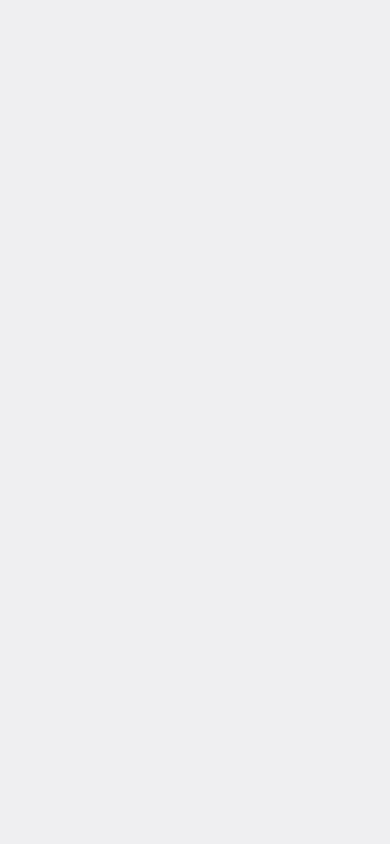
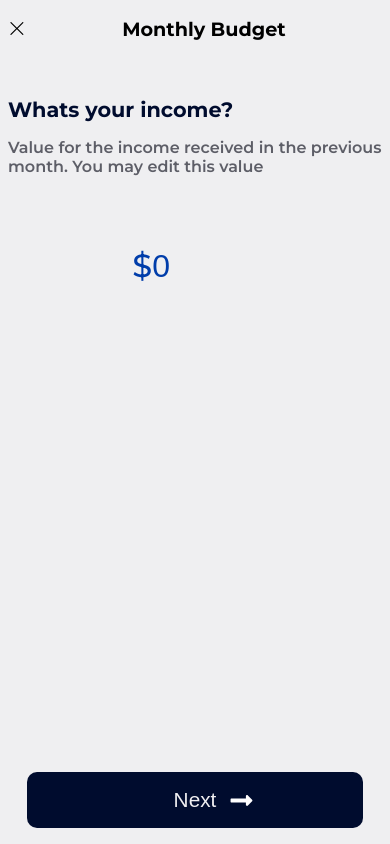
Before and after one commit to akdog/expense-wise, a React (Vite) app: page / in a window 390 px wide. Built offline with nearby package versions, Linux system fonts and the light colour scheme.

Commit message:
Fixed Mobile Routers

```diff
--- a/src/mobile/components/HomeSavings.tsx
+++ b/src/mobile/components/HomeSavings.tsx
@@ -30,7 +30,7 @@ const HomeSavings = () => {
           <FaPlus size="35" />
         </Link>
       </div>
-      {state.goals.length >= 2 ? (
+      {state.goals.length >= 0 ? (
         state.goals.map((item) => (
           <SavedSavings name={item.name} amount={item.amount} />
         ))
--- a/src/mobile/components/StatDetails.tsx
+++ b/src/mobile/components/StatDetails.tsx
@@ -10,7 +10,7 @@ const StatDetails = () => {
 
   return (
     <Main>
-      {state.transaction.length <= 1 ? (
+      {state.transaction.length <= 0 ? (
         <h1>No Transactions</h1>
       ) : (
         <>
--- a/src/mobile/pages/BudgetPage.tsx
+++ b/src/mobile/pages/BudgetPage.tsx
@@ -1,24 +1,24 @@
+import { useNavigate } from "react-router-dom";
 import { useEffect, useState } from "react";
 
 import styled from "styled-components";
 import Header from "../components/Header";
 import Text from "../components/Text";
-import ButtonC from "../components/ButtonC";
+
+//Import Icons
+import { FaLongArrowAltRight } from "react-icons/fa";
 
 //Import Redux
 import { useDispatch, useSelector } from "react-redux";
 import { RootState } from "../../state/store";
 import { handleBudget } from "../../state/Income/incomeSlice";
 
-type Props = {
-  pageNumberAsNumber: number;
-};
-
-const BudgetPage = ({ pageNumberAsNumber }: Props) => {
+const BudgetPage = () => {
   const income = useSelector((state: RootState) => state.income.income);
   const [budgetPercentage, setBudgetPercentage] = useState<number>(50);
 
   const dispatch = useDispatch();
+  const navigate = useNavigate();
 
   const handleBudgetChange = (e: React.ChangeEvent<HTMLInputElement>) => {
     setBudgetPercentage(Number(e.target.value));
@@ -28,6 +28,10 @@ const BudgetPage = ({ pageNumberAsNumber }: Props) => {
     const calculatedBudget = (income * budgetPercentage) / 100;
     dispatch(handleBudget(calculatedBudget));
   }, [dispatch, income, budgetPercentage]);
+
+  const handleNavigate = () => {
+    navigate("/create-budget");
+  };
 
   return (
     <Main>
@@ -55,10 +59,25 @@ const BudgetPage = ({ pageNumberAsNumber }: Props) => {
         />
         <p>{`${budgetPercentage}% of your income`}</p>
       </div>
-      <ButtonC pageNumberAsNumber={pageNumberAsNumber} />
+      <div className="button-container">
+        <FaLongArrowAltRight color="white" size="25" />
+        <ButtonStyled type="submit" onClick={handleNavigate}>
+          Next
+        </ButtonStyled>
+      </div>
     </Main>
   );
 };
+
+const ButtonStyled = styled.button`
+  width: 100%;
+  padding: 1rem 0rem;
+  border-radius: 10px;
+  border: none;
+  background: ${(props) => props.theme.colors.primary};
+  color: ${(props) => props.theme.colors.white};
+  font-size: 1.3rem;
+`;
 
 const Main = styled.div`
   display: flex;
--- a/src/mobile/pages/CategoryPage.tsx
+++ b/src/mobile/pages/CategoryPage.tsx
@@ -1,20 +1,20 @@
+import { useNavigate } from "react-router-dom";
 import styled from "styled-components";
 
 //Import Components
-import ButtonC from "../components/ButtonC";
 import Header from "../components/Header";
 import Text from "../components/Text";
 import LimitCategory from "../components/LimitCategory";
 
-//Import Redux
+//Import Icons
+import { FaLongArrowAltRight } from "react-icons/fa";
 
-type Props = {
-  pageNumberAsNumber: number;
-};
+const CategoryPage = () => {
+  const navigate = useNavigate();
 
-const CategoryPage = ({ pageNumberAsNumber }: Props) => {
   const handleSubmit = (e: React.FormEvent) => {
     e.preventDefault();
+    navigate("/budget");
   };
 
   return (
@@ -25,10 +25,23 @@ const CategoryPage = ({ pageNumberAsNumber }: Props) => {
         text="We selected your top-5 expense categories last month. You can limit more categories"
       />
       <LimitCategory />
-      <ButtonC pageNumberAsNumber={pageNumberAsNumber} />
+      <div className="button-container">
+        <FaLongArrowAltRight color="white" size="25" />
+        <ButtonStyled type="submit">Next</ButtonStyled>
+      </div>
     </Main>
   );
 };
+
+const ButtonStyled = styled.button`
+  width: 100%;
+  padding: 1rem 0rem;
+  border-radius: 10px;
+  border: none;
+  background: ${(props) => props.theme.colors.primary};
+  color: ${(props) => props.theme.colors.white};
+  font-size: 1.3rem;
+`;
 
 const Main = styled.form`
   display: flex;
--- a/src/mobile/pages/IncomePage.tsx
+++ b/src/mobile/pages/IncomePage.tsx
@@ -1,23 +1,23 @@
+import { useNavigate } from "react-router-dom";
 import { useState, useEffect } from "react";
 import styled from "styled-components";
+
+//Import Icons
+import { FaLongArrowAltRight } from "react-icons/fa";
 
 //Import Components
 import Header from "../components/Header";
 import Text from "../components/Text";
-import ButtonC from "../components/ButtonC";
 
 //Import Redux
 import { useDispatch } from "react-redux";
 import { handleIncome } from "../../state/Income/incomeSlice";
 
-type Props = {
-  pageNumberAsNumber: number;
-};
-
-const IncomePage = ({ pageNumberAsNumber }: Props) => {
+const IncomePage = () => {
   const [income, setIncome] = useState<number>(0);
 
   const dispatch = useDispatch();
+  const navigate = useNavigate();
 
   const handleIncomeValue = (e: React.ChangeEvent<HTMLInputElement>) => {
     setIncome((prevIncome) => Number(e.target.value));
@@ -30,6 +30,7 @@ const IncomePage = ({ pageNumberAsNumber }: Props) => {
   const handleSubmit = (e: React.FormEvent) => {
     e.preventDefault();
     setIncome(0);
+    navigate("/category");
   };
 
   return (
@@ -43,10 +44,23 @@ const IncomePage = ({ pageNumberAsNumber }: Props) => {
         <h1>$</h1>
         <input type="number" value={income} onChange={handleIncomeValue} />
       </div>
-      <ButtonC pageNumberAsNumber={pageNumberAsNumber} />
+      <div className="button-container">
+        <FaLongArrowAltRight color="white" size="25" />
+        <ButtonStyled type="submit">Next</ButtonStyled>
+      </div>
     </Main>
   );
 };
+
+const ButtonStyled = styled.button`
+  width: 100%;
+  padding: 1rem 0rem;
+  border-radius: 10px;
+  border: none;
+  background: ${(props) => props.theme.colors.primary};
+  color: ${(props) => props.theme.colors.white};
+  font-size: 1.3rem;
+`;
 
 const Main = styled.form`
   display: flex;
--- a/src/mobile/pages/TransactionPage.tsx
+++ b/src/mobile/pages/TransactionPage.tsx
@@ -50,8 +50,6 @@ const TransactionPage = () => {
     }
   };
 
-  console.log(alertType);
-
   return (
     <Main onSubmit={handleSubmit}>
       <TransactionAlert />
--- a/src/pages/MobileApp.tsx
+++ b/src/pages/MobileApp.tsx
@@ -1,10 +1,9 @@
-import { Routes, Route, useParams } from "react-router-dom";
+import { Routes, Route } from "react-router-dom";
 
 //Import Pages
 import IncomePage from "../mobile/pages/IncomePage";
 import CategoryPage from "../mobile/pages/CategoryPage";
 import BudgetPage from "../mobile/pages/BudgetPage";
-import AlertPage from "../mobile/pages/AlertPage";
 import CreateBudgetPage from "../mobile/pages/CreateBudgetPage";
 import TotalBudgetPage from "../mobile/pages/TotalBudgetPage";
 import HomePage from "../mobile/pages/HomePage";
@@ -15,29 +14,12 @@ import SettingsPage from "../mobile/pages/SettingsPage";
 import TransactionPage from "../mobile/pages/TransactionPage";
 
 const IntroPages = () => {
-  const params = useParams();
-  const pageNumber = params ? Object.values(params)[0] : "1";
-  const pageNumberAsNumber = parseInt(pageNumber, 10);
-
   return (
     <Routes>
-      <Route
-        path="1"
-        element={<IncomePage pageNumberAsNumber={pageNumberAsNumber} />}
-      />
-      <Route
-        path="2"
-        element={<CategoryPage pageNumberAsNumber={pageNumberAsNumber} />}
-      />
-      <Route
-        path="3"
-        element={<BudgetPage pageNumberAsNumber={pageNumberAsNumber} />}
-      />
-      <Route
-        path="4"
-        element={<AlertPage pageNumberAsNumber={pageNumberAsNumber} />}
-      />
-      <Route path="5" element={<CreateBudgetPage />} />
+      <Route path="/" element={<IncomePage />} />
+      <Route path="category" element={<CategoryPage />} />
+      <Route path="budget" element={<BudgetPage />} />
+      <Route path="create-budget" element={<CreateBudgetPage />} />
     </Routes>
   );
 };
@@ -45,7 +27,7 @@ const IntroPages = () => {
 const MobileApp = () => {
   return (
     <Routes>
-      <Route path="/*" element={<IntroPages />} />
+      <Route path="/*" element={<IntroPages />} />{" "}
       <Route path="/total" element={<TotalBudgetPage />} />
       <Route path="/home" element={<HomePage />} />
       <Route path="/statistics" element={<StatisticsPage />} />
```
